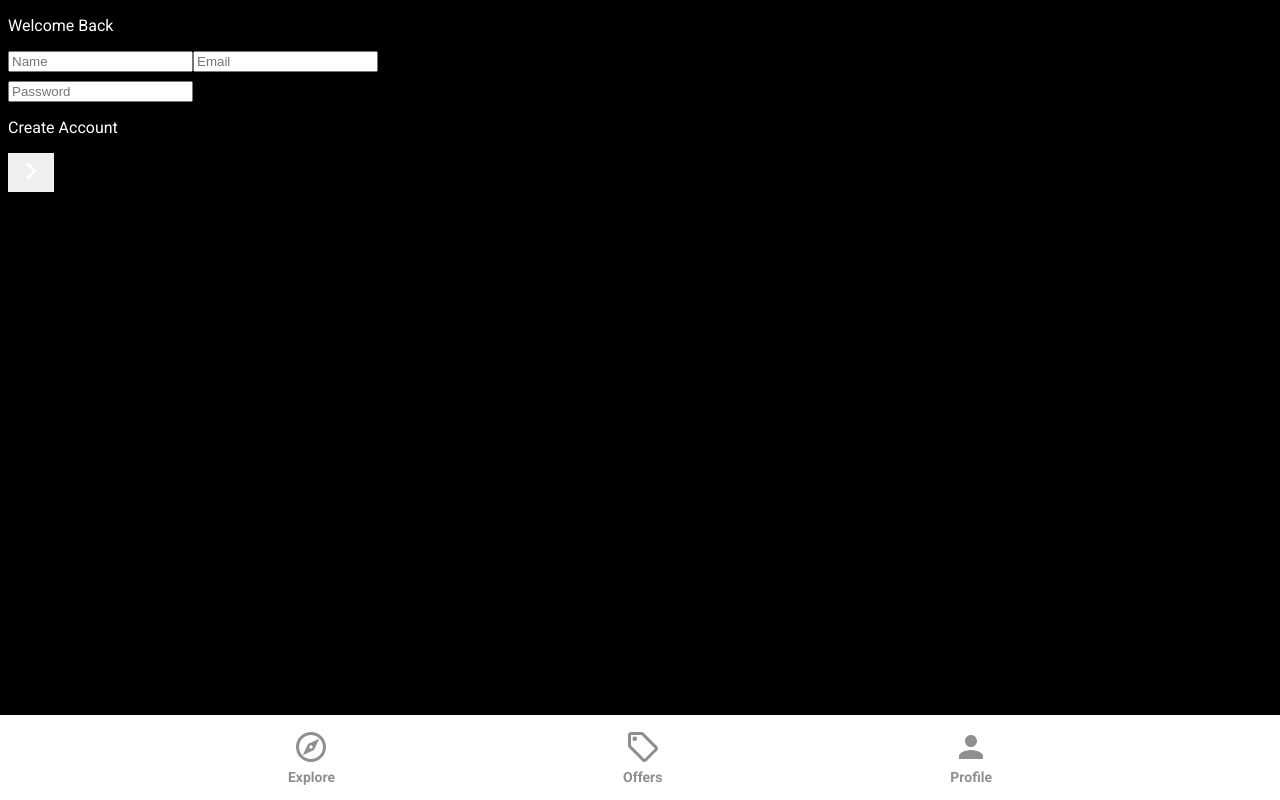
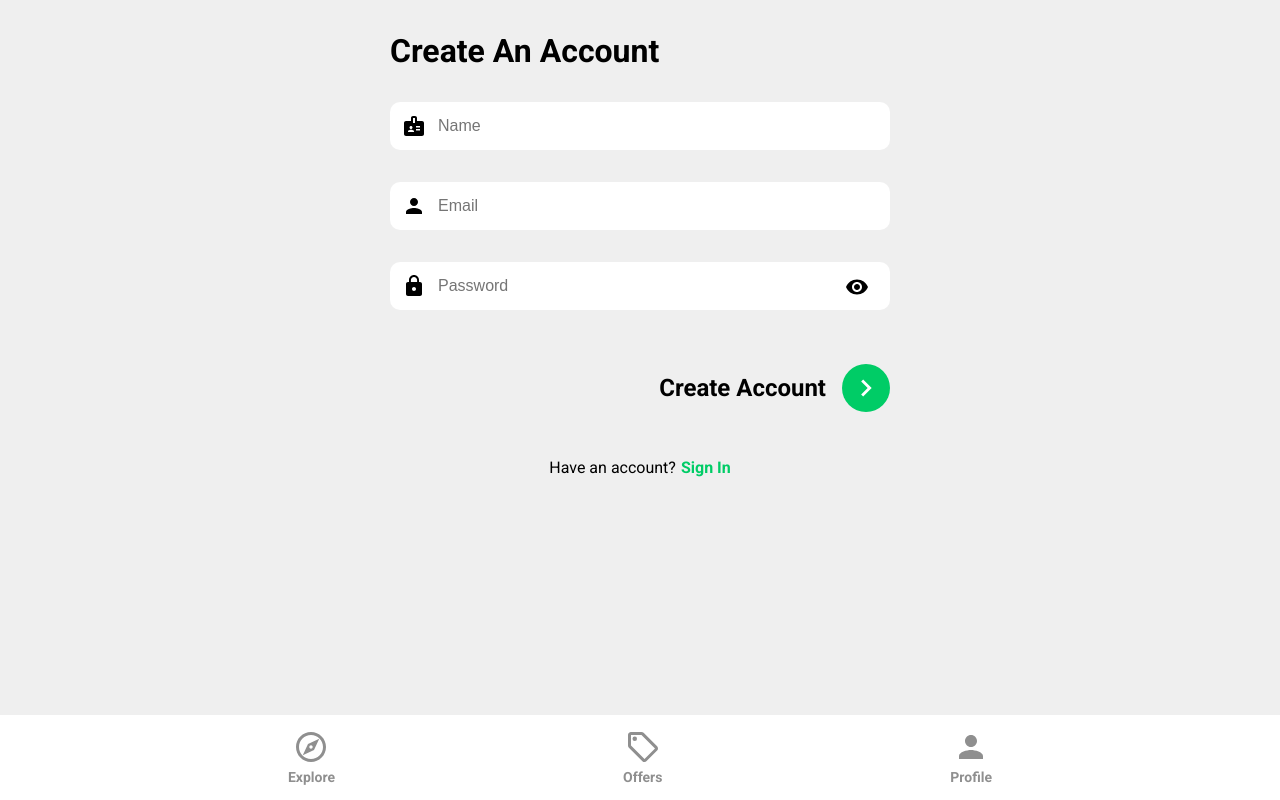
Before and after one commit to oscar-ct/react-dream-cars, a React (Create React App) app: page /sign-up in a window 1280 px wide. Built offline with nearby package versions, Linux system fonts and the light colour scheme.

Commit message:
feat: styled forgot password page, minor styling to sign in and up pages

```diff
--- a/src/index.css
+++ b/src/index.css
@@ -9,8 +9,9 @@ html::-webkit-scrollbar {
 
 body {
     font-family: 'Roboto', sans-serif;
-    background: black;
-    color: white;
+    background: #efefef;
+    /*color: white;*/
+    margin: 0 1rem;
 }
 
 a {
@@ -71,7 +72,9 @@ button {
 
 /*PASSWORD EMAIL INPUT FIELDS*/
 .page-container {
-    margin: 1rem;
+    /*margin: 1rem;*/
+    margin: auto;
+    max-width: 500px;
 }
 
 .page-header {
@@ -85,7 +88,8 @@ button {
     box-shadow: rgba(0, 0, 0, 0.11);
     border: none;
     background: #ffffff;
-    border-radius: 3rem;
+    /*border-radius: 3rem;*/
+    border-radius: 10px;
     height: 3rem;
     width: 100%;
     outline: none;
@@ -97,8 +101,12 @@ button {
     background: url('./assets/svg/personIcon.svg') #ffffff 2.5% center no-repeat;
 }
 .password-input {
+    margin-bottom: 1rem;
+    background: url('./assets/svg/lockIcon.svg') #ffffff 2.5% center no-repeat;
+}
+.name-input {
     margin-bottom: 2rem;
-    background: url('./assets/svg/lockIcon.svg') #ffffff 2.5% center no-repeat;
+    background: url('./assets/svg/badgeIcon.svg') #ffffff 2.5% center no-repeat;
 }
 .forgot-password-link {
     cursor: pointer;
@@ -118,10 +126,11 @@ button {
 }
 
 .sign-in-bar,
-.sign-out-bar {
-    margin-top: 3rem;
+.sign-up-bar {
+    margin-top: 1.5rem;
     display: flex;
-    justify-content: space-between;
+    /*justify-content: space-between;*/
+    justify-content: end;
     align-items: center;
     position: inherit;
 }
@@ -129,6 +138,7 @@ button {
 .sign-up-text {
     font-size: 1.5rem;
     font-weight: 700;
+    padding-right: 1rem;
 }
 .sign-in-button,
 .sign-up-button {
@@ -139,12 +149,41 @@ button {
     height: 3rem;
     background-color: #00cc66;
     border-radius: 50%;
+    cursor: pointer;
 }
 
+.register-link-wrapper {
+    margin-top: 2rem;
+    display: flex;
+    justify-content: center;
+}
+.register-text {
+    padding-right: 5px;
+}
 .register-link {
-    margin-top: 4rem;
     color: #00cc66;
     font-weight: 600;
     text-align: center;
     margin-bottom: 3rem;
 }
+
+.sign-in-wrapper {
+    margin-top: 2rem;
+    display: flex;
+    flex-direction: column;
+    align-items: center;
+}
+.sign-in-span {
+    font-size: 1.25rem;
+    font-weight: 500;
+}
+
+.sign-in-link-button {
+    cursor: pointer;
+    border-radius: 10px;
+    background-color: #00cc66;
+    margin-top: 2rem;
+    padding: 1rem 2rem;
+    color: white;
+    font-size: 1rem;
+}
--- a/src/pages/ForgotPassword.jsx
+++ b/src/pages/ForgotPassword.jsx
@@ -27,7 +27,7 @@ const ForgotPassword = () => {
     return (
         <div className={"page-container"}>
             <header>
-                <p className={"page-header"}>Forgot Password</p>
+                <p className={"page-header"}>Reset Password</p>
             </header>
             <main>
                 <form onSubmit={onSubmitForgotPasswordReset}>
@@ -50,7 +50,6 @@ const ForgotPassword = () => {
                             <ArrowRightIcon fill={"white"} width={"34px"} height={"34px"} />
                         </button>
                     </div>
-
                 </form>
             </main>
         </div>
--- a/src/pages/SignIn.jsx
+++ b/src/pages/SignIn.jsx
@@ -67,7 +67,7 @@ const SignIn = () => {
                             className={"show-password"}
                         />
                     </div>
-                    <Link className={"forgot-password-link"} to={"/forgot-password"}>Forgot Password
+                    <Link className={"forgot-password-link"} to={"/forgot-password"}>Forgot Password?
                     </Link>
                     <div className={"sign-in-bar"}>
                         <p className={"sign-in-text"}>Sign In
@@ -77,7 +77,15 @@ const SignIn = () => {
                         </button>
                     </div>
                 </form>
-                <Link to={"/sign-up"} className={"register-link"}>Create An Account</Link>
+                <div className={"sign-in-wrapper"}>
+                    <span className={"sign-in-span"}>Don't have an account?
+                    </span>
+                    <Link to={"/sign-up"}>
+                        <button className={"sign-in-link-button"}>
+                            Sign Up
+                        </button>
+                    </Link>
+                </div>
             </div>
         </>
     );
--- a/src/pages/SignUp.jsx
+++ b/src/pages/SignUp.jsx
@@ -48,25 +48,59 @@ const SignUp = () => {
 
     return (
         <>
-            <div>
+            <div className={"page-container"}>
                 <header>
-                    <p>Welcome Back</p>
+                    <p className={"page-header"}>Create An Account
+                    </p>
                 </header>
                 <form onSubmit={submitNewUser}>
-                    <input type={"text"} placeholder={"Name"} id={"name"} value={name} onChange={onCredentialChange}/>
-
-                    <input type={"email"} placeholder={"Email"} id={"email"} value={email} onChange={onCredentialChange}/>
-                    <div>
-                        <input type={ showPassword ? "text" : "password"} placeholder={"Password"} id={"password"} value={password} onChange={onCredentialChange}/>
-                        <img src={visibilityIcon} alt={"show password"} onClick={() => setShowPassword(prevState => !prevState)}/>
+                    <input
+                        className={"name-input"}
+                        type={"text"}
+                        placeholder={"Name"}
+                        id={"name"}
+                        value={name}
+                        onChange={onCredentialChange}
+                    />
+                    <input
+                        className={"email-input"}
+                        type={"email"}
+                        placeholder={"Email"}
+                        id={"email"} value={email}
+                        onChange={onCredentialChange}
+                    />
+                    <div className={"password-input-div"}>
+                        <input
+                            className={"password-input"}
+                            type={ showPassword ? "text" : "password"}
+                            placeholder={"Password"}
+                            id={"password"}
+                            value={password}
+                            onChange={onCredentialChange}
+                        />
+                        <img
+                            className={"show-password"}
+                            src={visibilityIcon}
+                            alt={"show password"}
+                            onClick={() => setShowPassword(prevState => !prevState)}
+                        />
                     </div>
-
-                    <div>
-                        <p>Create Account</p>
-                        <button><ArrowRightIcon fill={"white"} width={"34px"} height={"34px"} /></button>
+                    <div className={"sign-up-bar"}>
+                        <p className={"sign-up-text"}>Create Account
+                        </p>
+                        <button className={"sign-up-button"}>
+                            <ArrowRightIcon fill={"white"} width={"34px"} height={"34px"}/>
+                        </button>
                     </div>
                 </form>
-                <Link to={"/sign-in"}>Sign In Instead</Link>
+                <div className={"register-link-wrapper"}>
+                    <span className={"register-text"}>
+                       Have an account?
+                    </span>
+                    <Link to={"/sign-in"} className={"register-link"}>
+                        Sign In
+                    </Link>
+                </div>
             </div>
         </>
     );
```
